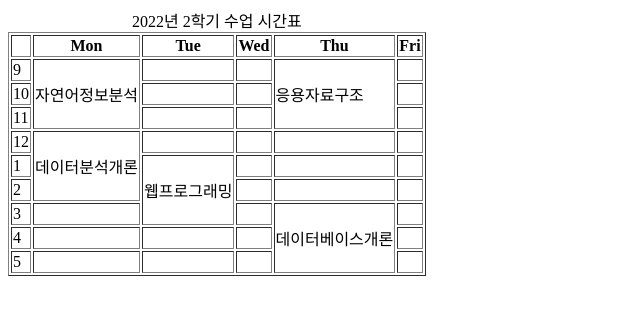
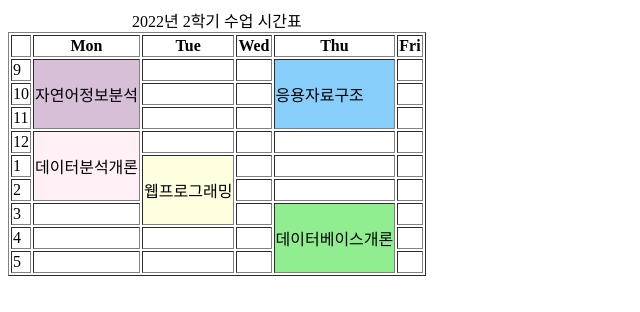
Before and after one commit to chiharuyamato/chiharuyamato.github.io, a plain HTML site: page timetable.html in a window 1280 px wide. Shown: the whole page, without its empty margins (0-640 px from the left). Drawn offline with Linux system fonts and the light colour scheme.

Commit message:
add intro

```diff
--- a/timetable.html
+++ b/timetable.html
@@ -3,6 +3,25 @@
     <head>
         <meta charset="UTF-8">
         <title>timetable</title>
+        <style>
+            #natural_language{
+                background-color: thistle;
+            }
+
+            #data_analysis {
+                background-color: lavenderblush;
+            }
+
+            #web_programming{
+                background-color: rgb(253, 255, 222);
+            }
+            #data_structure{
+                background-color: lightskyblue;
+            }
+            #database {
+                background-color: lightgreen;
+            }
+        </style>
     </head>
 
     <body>
@@ -18,10 +37,10 @@
                 </tr>
                 <tr>
                     <td>9</td>
-                    <td rowspan="3">자연어정보분석</td>
+                    <td id="natural_language" rowspan="3">자연어정보분석</td>
                     <td></td>
                     <td></td>
-                    <td rowspan="3">응용자료구조</td>
+                    <td id="data_structure" rowspan="3">응용자료구조</td>
                     <td></td>
                 </tr>
                 <tr>
@@ -40,7 +59,7 @@
                 </tr>
                 <tr>
                     <td>12</td>
-                    <td rowspan="3">데이터분석개론</td>
+                    <td id="data_analysis" rowspan="3">데이터분석개론</td>
                     <td></td>
                     <td></td>
                     <td></td>
@@ -49,7 +68,7 @@
                 <tr>
                     <td>1</td>
 
-                    <td rowspan="3">웹프로그래밍</td>
+                    <td id="web_programming" rowspan="3">웹프로그래밍</td>
                     <td></td>
                     <td></td>
                     <td></td>
@@ -65,7 +84,7 @@
                     <td>3</td>
                     <td></td>
                     <td></td>
-                    <td rowspan="3">데이터베이스개론</td>
+                    <td id="database" rowspan="3">데이터베이스개론</td>
                     <td></td>
                 </tr>
                 <tr>
```
Also changed, not shown: index.html (+17 -6 lines), style.css (added, +33 -0 lines).
